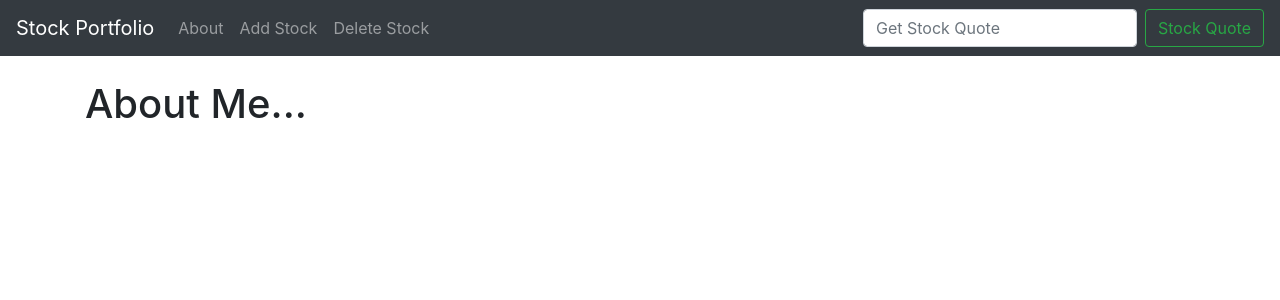
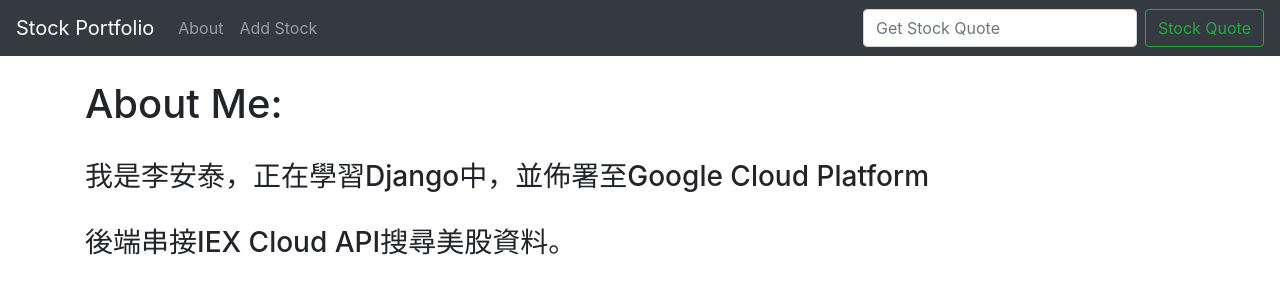
Before and after one commit to antai0926/django_stock, a Django app: page /about.html in a window 1280 px wide. Shown: the top 300 px of the page. Run offline with Django 3.2, Linux system fonts and the light colour scheme; some libraries are stand-ins or nearby versions.

Commit message:
版面優化

```diff
--- a/quotes/templates/about.html
+++ b/quotes/templates/about.html
@@ -5,6 +5,8 @@
 
 
 
-<h1>About Me...</h1>
+<h1>About Me:</h1><br/>
+<h3>我是李安泰，正在學習Django中，並佈署至Google Cloud Platform</h3><br/>
+<h3>後端串接IEX Cloud API搜尋美股資料。</h3>
 
 {% endblock %}
--- a/quotes/templates/add_stock.html
+++ b/quotes/templates/add_stock.html
@@ -5,7 +5,7 @@
 
 
 
-<h1>Add Stock...</h1>
+<h1>可輸入美股代號加入查詢表格</h1>
 <br/>
 
 <form action="{% url 'add_stock'%}"  class="form-inline my-2 my-lg-0" method="POST">
@@ -46,10 +46,12 @@
 	</tbody>
 </table>
 
-<br/><br/>
+<br/>
 
 {% for item in ticker %}
 		<a href="{% url 'delete' item.id %}" class="btn btn-secondary"> Delete {{item}} </a> &nbsp;&nbsp;&nbsp;
 {% endfor %}
 
+<br/><br/>
+
 {% endblock %}
--- a/quotes/templates/base.html
+++ b/quotes/templates/base.html
@@ -24,9 +24,6 @@
       </li>
       <li class="nav-item">
         <a class="nav-link" href="{% url 'add_stock' %}">Add Stock</a>
-      </li>
-      <li class="nav-item">
-        <a class="nav-link" href="{% url 'delete_stock' %}">Delete Stock</a>
       </li>
     </ul>
     <form action="{% url 'home'%}"  class="form-inline my-2 my-lg-0" method="POST">
--- a/quotes/templates/home.html
+++ b/quotes/templates/home.html
@@ -3,7 +3,7 @@
 
 
 {%if ticker %}
-	{{ ticker }}
+	<h3>{{ ticker }}</h3>
 {% endif %}
 
 {% if api %}
@@ -22,7 +22,7 @@
 
 	{% endif %}
 {% else %}
-	do something else
+
 
 {% endif %}
 
--- a/quotes/urls.py
+++ b/quotes/urls.py
@@ -2,10 +2,9 @@ from django.urls import path
 from . import views
 
 urlpatterns = [
-    path('', views.home, name="home"),
+    path('', views.add_stock, name="add_stock"),
+    path('home.html', views.home, name="home"),
     path('about.html', views.about, name="about"),
     path('add_stock.html', views.add_stock, name="add_stock"),
     path('delete/<stock_id>', views.delete, name="delete"),
-    path('delete_stock.html', views.delete_stock, name="delete_stock"),
-
 ]
--- a/quotes/views.py
+++ b/quotes/views.py
@@ -17,7 +17,7 @@ def home(request):
 		return render(request, 'home.html', {'api' : api})
 
 	else:
-		return render(request, 'home.html', {'ticker' : "Enter a Ticker Symbol Above..."})
+		return render(request, 'home.html', {'ticker' : " 可於右上方搜尋Bar輸入美股代號查詢，例如輸入fb"})
 
 
 
@@ -50,8 +50,4 @@ def delete(request, stock_id):
 	item = Stock.objects.get(pk=stock_id)
 	item.delete()
 	messages.success(request, ("Stock Has Been Deleted!"))
-	return redirect(delete_stock)
-
-def delete_stock(request):
-	ticker = Stock.objects.all()
-	return render(request, 'delete_stock.html', {'ticker': ticker})
+	return redirect('add_stock')
--- a/stocks/settings.py
+++ b/stocks/settings.py
@@ -25,7 +25,7 @@ SECRET_KEY = 'cw7xjtvjat!x4w+mf++x%x@8wjx#&e#$kmem^$@lrz8i11(2+n'
 # SECURITY WARNING: don't run with debug turned on in production!
 DEBUG = True
 
-ALLOWED_HOSTS = ['35.229.230.48']
+ALLOWED_HOSTS = ['35.229.230.48','localhost']
 
 
 # Application definition
```
Also changed, not shown: quotes/templates/delete_stock.html (deleted, +0 -17 lines), db.sqlite3.
